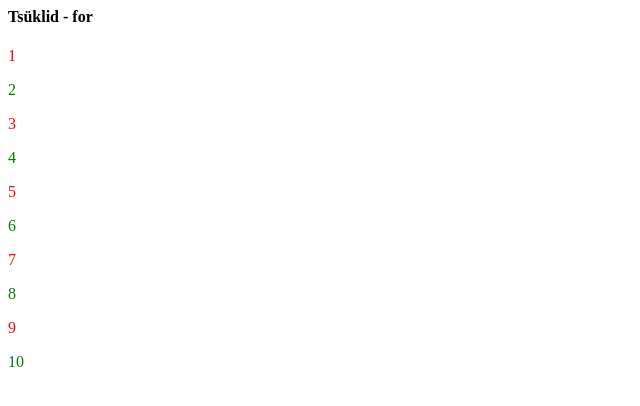
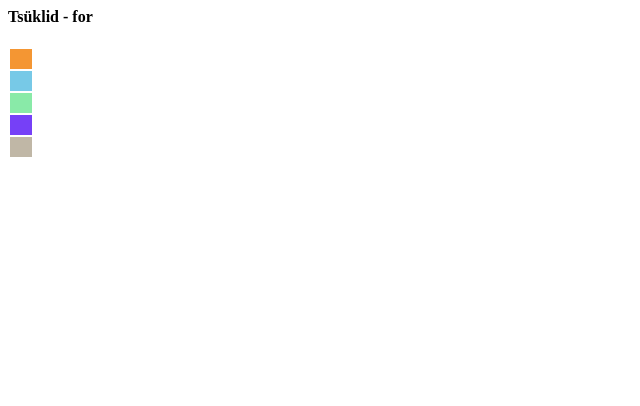
Before and after one commit to Samolberg/php_alused, a PHP site: page / in a window 1280 px wide. Shown: the top 406 px of the page, without its empty margins (0-640 px from the left). Run offline with PHP 8.4, Linux system fonts and the light colour scheme.

Commit message:
loop värvilised kastid (table)

```diff
--- a/loop/index.php
+++ b/loop/index.php
@@ -9,12 +9,16 @@
  **/
 
 echo '<h4>Tsüklid - for</h4>';
-$varv = '';
-for($arv = 1; $arv <= 10; $arv++){
-    if($arv % 2 == 0){
-        $varv = 'green';
-    } else {
-        $varv = 'red';
+echo '<table>';
+for($rida = 1; $rida <= 5; $rida++) {
+    $varv = '#';
+    for ($kord = 1; $kord <= 6; $kord++){
+        $varv = $varv.dechex(rand(0, 15));
     }
-    echo '<p style="color: '.$varv.'">'.$arv.'</p>';
+    echo '<tr>';
+        echo '<td style="background: '.$varv.'">';
+        echo '&nbsp;&nbsp;&nbsp;&nbsp;&nbsp';
+        echo '</td>';
+     echo '</tr>';
 }
+echo '</table>';
```
